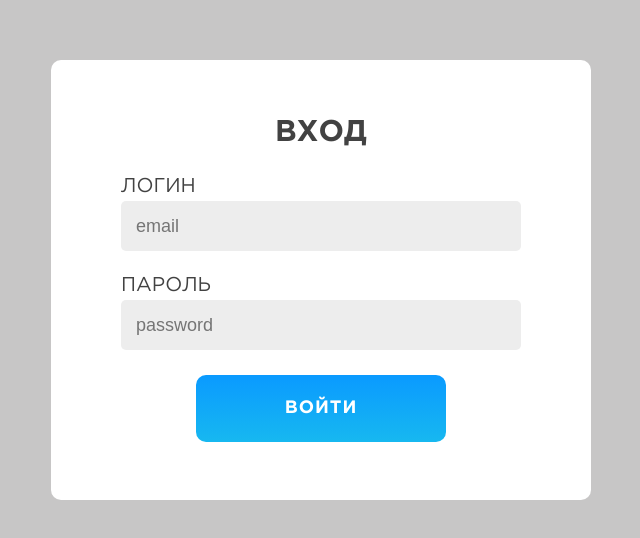
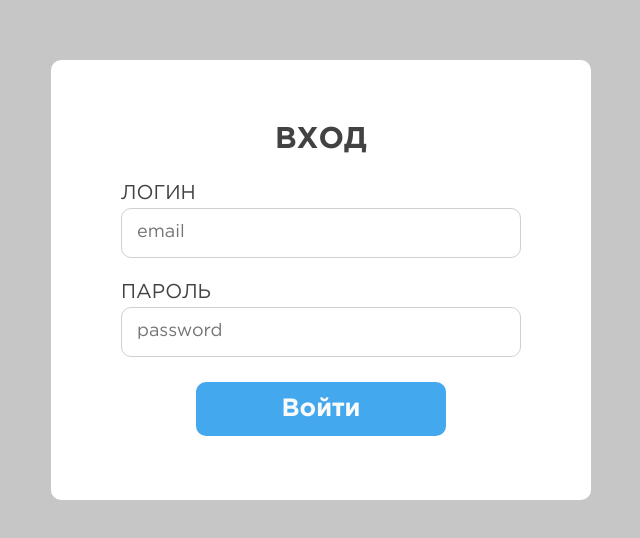
Before and after one commit to DevRunny/ptoreact, a React (Create React App) app: page /login in a window 1280 px wide. Shown: the part 120-658 px from the top of the page, without its empty margins (319-959 px from the left). Built offline with nearby package versions, Linux system fonts and the light colour scheme.

Commit message:
redesign login and send forms

```diff
--- a/src/components/LoginForm/LoginForm.module.css
+++ b/src/components/LoginForm/LoginForm.module.css
@@ -48,33 +48,41 @@
 }
 
 .input {
-  color: #424242;
-  background-color: #EDEDED;
-  border: none;
-  padding: 15px;
+  /*color: #424242;*/
+  /*background-color: #EDEDED;*/
+  /*border: none;*/
+  /*padding: 15px;*/
+  /*height: 50px;*/
+  /*font-size: 18px;*/
+  /*outline: none;*/
+  /*width: 400px;*/
+  /*margin-bottom: 10px;*/
+  /*border-radius: 5px;*/
+
   height: 50px;
+  width: 400px;
+  margin-bottom: 10px;
+  padding: 10px 15px;
+  background: #FFFFFF;
+  border: 1px solid #D0D0D0;
+  border-radius: 10px;
+  font-family: 'Gotham Pro', serif;
+  font-weight: 400;
   font-size: 18px;
   outline: none;
-  width: 400px;
-  margin-bottom: 10px;
-  border-radius: 5px;
 }
 
 .button {
-  background: linear-gradient(180deg, #0A9AFF 0%, #17B8F0 100%);
+  background: #43A8EE;
+  padding: 15px 0;
   border-radius: 10px;
-  padding: 25px 0;
   border: none;
+  width: 250px;
   font-family: "Gotham Pro", serif;
   font-weight: 700;
-  font-size: 18px;
-  line-height: 17px;
-  text-align: center;
-  color: white;
-  width: 250px;
-  text-transform: uppercase;
+  font-size: 25px;
+  color: #FAFAFA;
   cursor: pointer;
-  letter-spacing: 1px;
 }
 
 .alert {
--- a/src/components/SendForm/SendForm.module.css
+++ b/src/components/SendForm/SendForm.module.css
@@ -59,43 +59,44 @@
 .input {
   width: 100%;
   height: 35px;
-  padding: 10px;
+  padding: 10px 15px;
+  background: #FFFFFF;
+  border: 1px solid #D0D0D0;
   border-radius: 10px;
-  border: none;
+  font-family: 'Inter', serif;
+  font-weight: 400;
+  font-size: 14px;
   outline: none;
-  font-family: "Inter", serif;
-  font-size: 14px;
-  background-color: #f7f7f7;
 }
 
 .select {
   padding: 10px;
   border-radius: 10px;
-  border: none;
+  border: 1px solid #D0D0D0;
+  background: #FFFFFF;
   outline: none;
   font-family: "Inter", serif;
   font-size: 14px;
-  background-color: #f7f7f7;
 }
 
 .textarea {
   width: 100%;
   resize: none;
   height: 60px;
-  padding: 10px;
+  padding: 10px 15px;
+  background: #FFFFFF;
+  border: 1px solid #D0D0D0;
   border-radius: 10px;
-  border: none;
+  font-family: 'Inter', serif;
+  font-weight: 400;
+  font-size: 14px;
   outline: none;
-  font-family: "Inter", serif;
-  font-size: 14px;
-  background-color: #f7f7f7;
 }
 
 .descriptionCategory {
   padding: 10px;
   border-radius: 10px;
   font-size: 12px;
-  background-color: #f7f7f7;
 }
 
 .checkbox {
```
